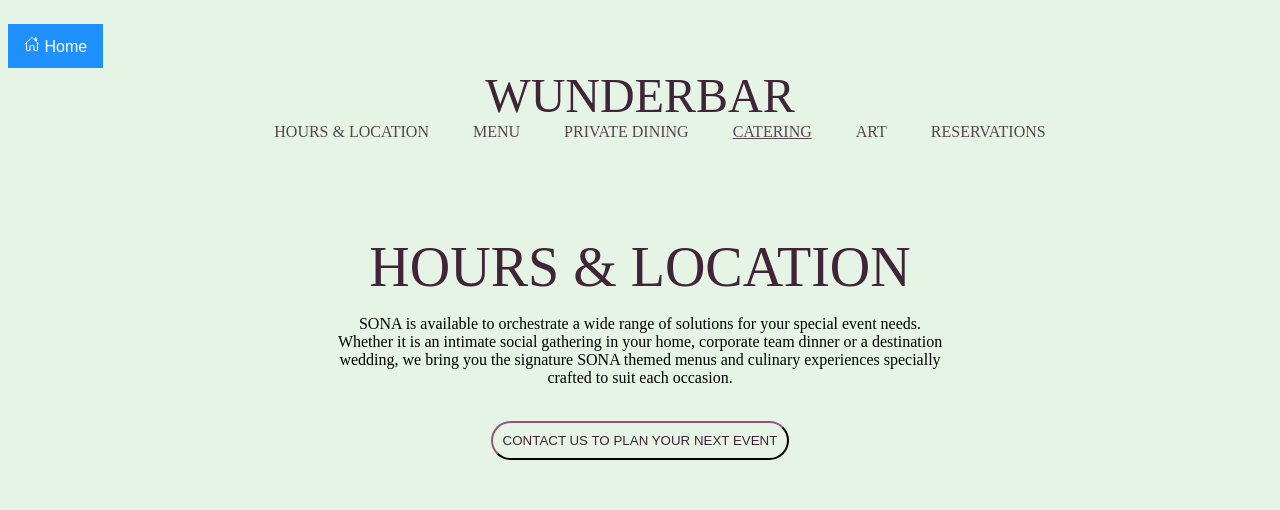
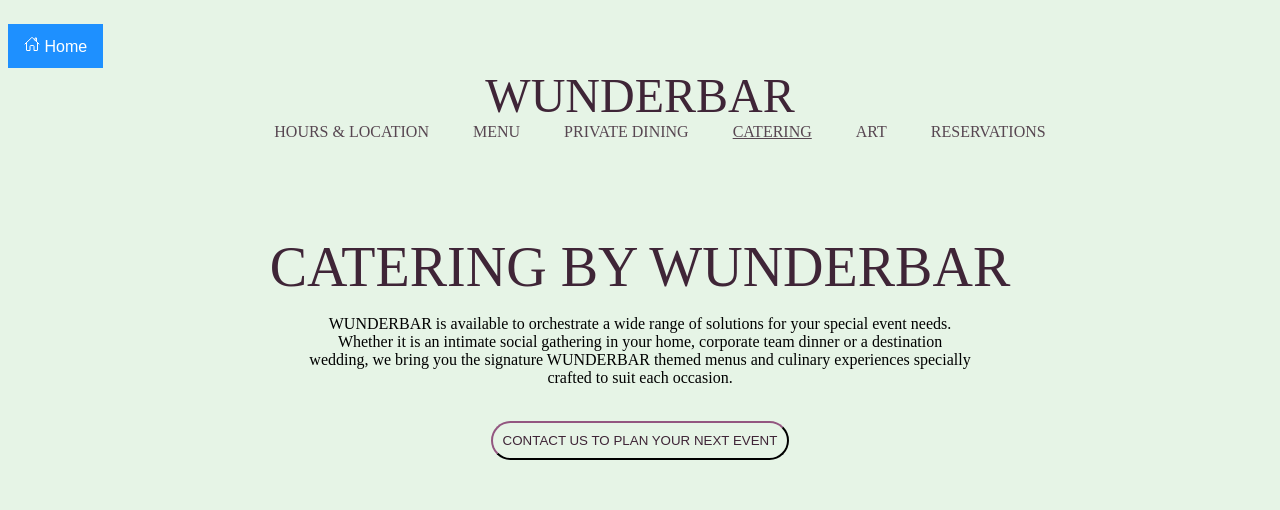
Before and after one commit to anvesh-27/Wunderbar, a plain HTML site: page catering.html in a window 1280 px wide. Shown: the top 510 px of the page. Drawn offline with nearby package versions, Linux system fonts and the light colour scheme.

Commit message:
Error correction.

```diff
--- a/catering.html
+++ b/catering.html
@@ -37,12 +37,12 @@
     <br>
     <br>
     <div class="heading">
-        HOURS & LOCATION
+        CATERING BY WUNDERBAR
     </div>
     <p align="center">
-        SONA is available to orchestrate a wide range of solutions for your special event needs.<br>
+        WUNDERBAR is available to orchestrate a wide range of solutions for your special event needs.<br>
         Whether it is an intimate social gathering in your home, corporate team dinner or a destination<br>
-        wedding, we bring you the signature SONA themed menus and culinary experiences specially<br>
+        wedding, we bring you the signature WUNDERBAR themed menus and culinary experiences specially<br>
         crafted to suit each occasion.
     </p>
     <br>
```
